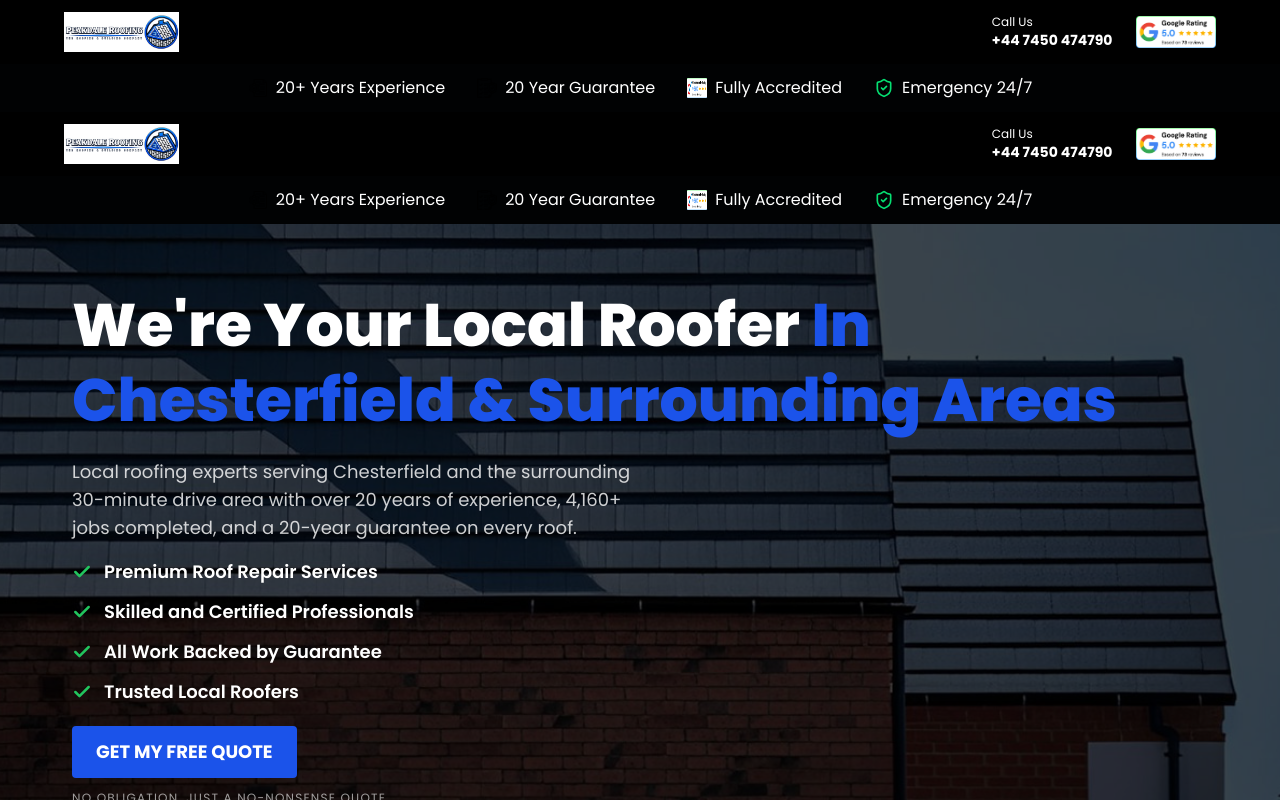
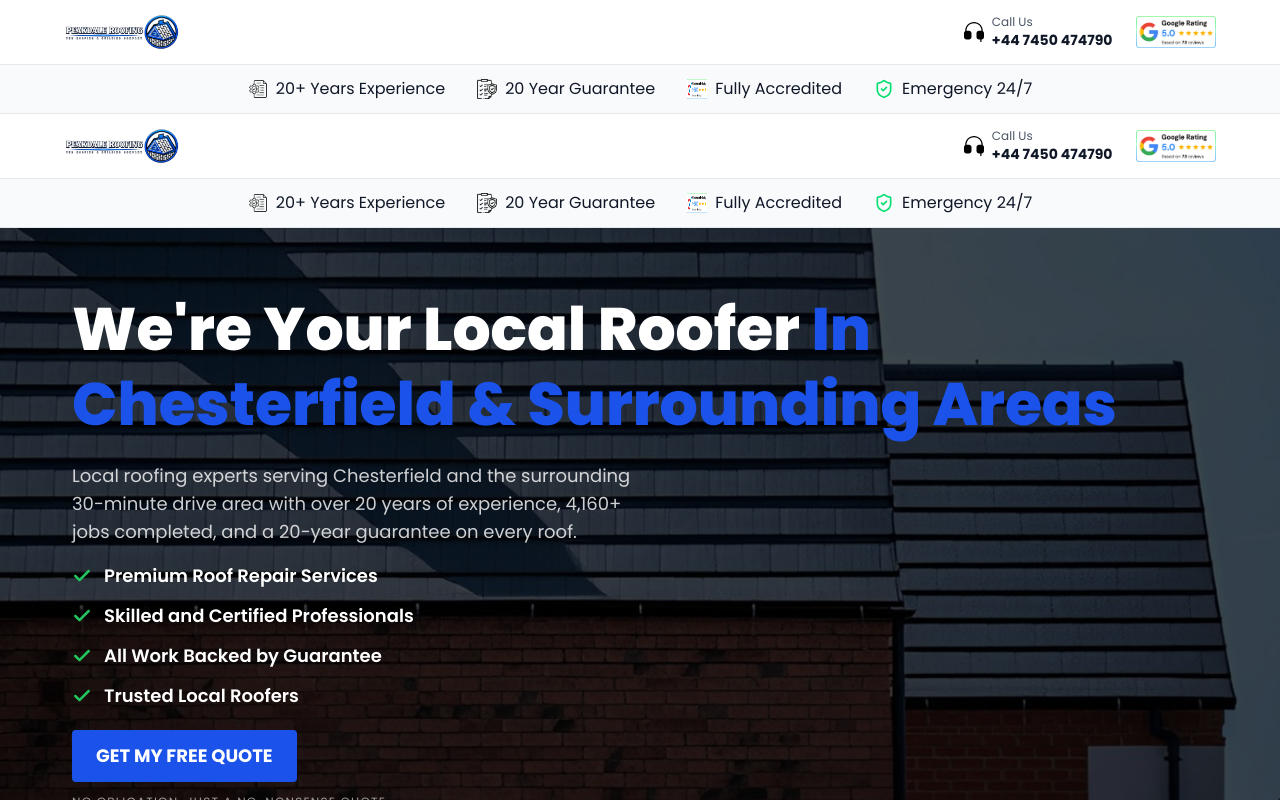
Before and after one commit to swanstill/Peakdale-Roofing-And-Building, a Next.js app: page / in a window 1280 px wide. Shown: the top 800 px of the page. Built offline with nearby package versions, Linux system fonts and the light colour scheme.

Commit message:
Change header background to white

```diff
--- a/src/components/Header.tsx
+++ b/src/components/Header.tsx
@@ -6,7 +6,7 @@ const Header = () => {
   return (
     <header className="w-full">
       {/* Top Bar */}
-      <div className="bg-black text-white py-2 md:py-3 px-4 md:px-16">
+      <div className="bg-white text-gray-900 py-2 md:py-3 px-4 md:px-16 border-b border-gray-200">
         <div className="flex items-center justify-between max-w-7xl mx-auto">
           {/* Logo */}
           <Link href="/" className="flex items-center gap-2" aria-label="Peakdale Roofing And Building Home">
@@ -34,8 +34,8 @@ const Header = () => {
                 width={20}
               />
               <div className="flex flex-col">
-                <span className="text-xs">Call Us</span>
-                <span className="text-sm font-bold">{siteConfig.phoneNumber}</span>
+                <span className="text-xs text-gray-600">Call Us</span>
+                <span className="text-sm font-bold text-gray-900">{siteConfig.phoneNumber}</span>
               </div>
             </a>
 
@@ -51,7 +51,7 @@ const Header = () => {
                 height={20}
                 width={20}
               />
-              <span className="text-sm font-bold">{siteConfig.phoneNumber}</span>
+              <span className="text-sm font-bold text-gray-900">{siteConfig.phoneNumber}</span>
             </a>
 
             {/* Google Reviews badge */}
@@ -74,7 +74,7 @@ const Header = () => {
       </div>
 
       {/* Trust Badges Row */}
-      <div className="bg-[#010203] text-white py-3 px-4 md:px-16">
+      <div className="bg-gray-50 text-gray-900 py-3 px-4 md:px-16 border-b border-gray-200">
         <div className="flex flex-wrap items-center justify-center gap-4 md:gap-8 max-w-7xl mx-auto text-sm md:text-base">
           <div className="flex items-center gap-2">
             <Image
```
